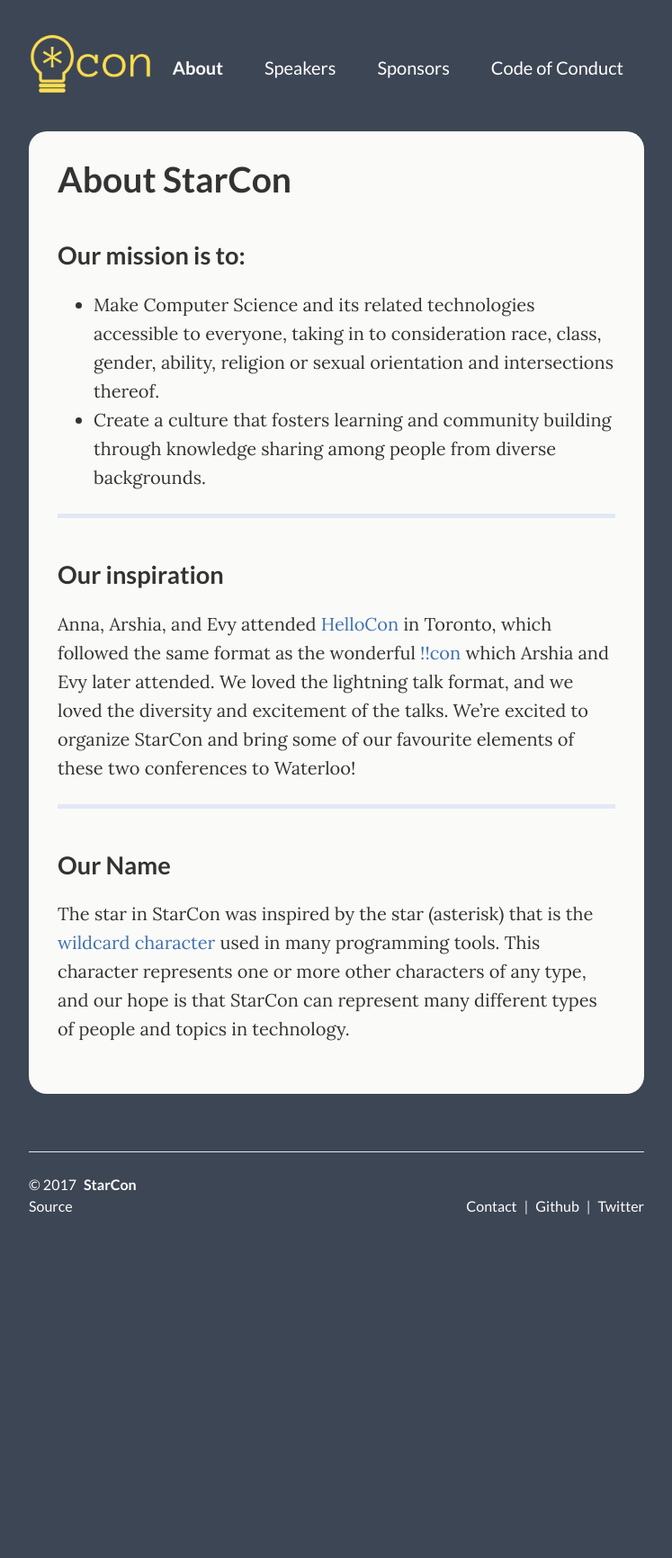
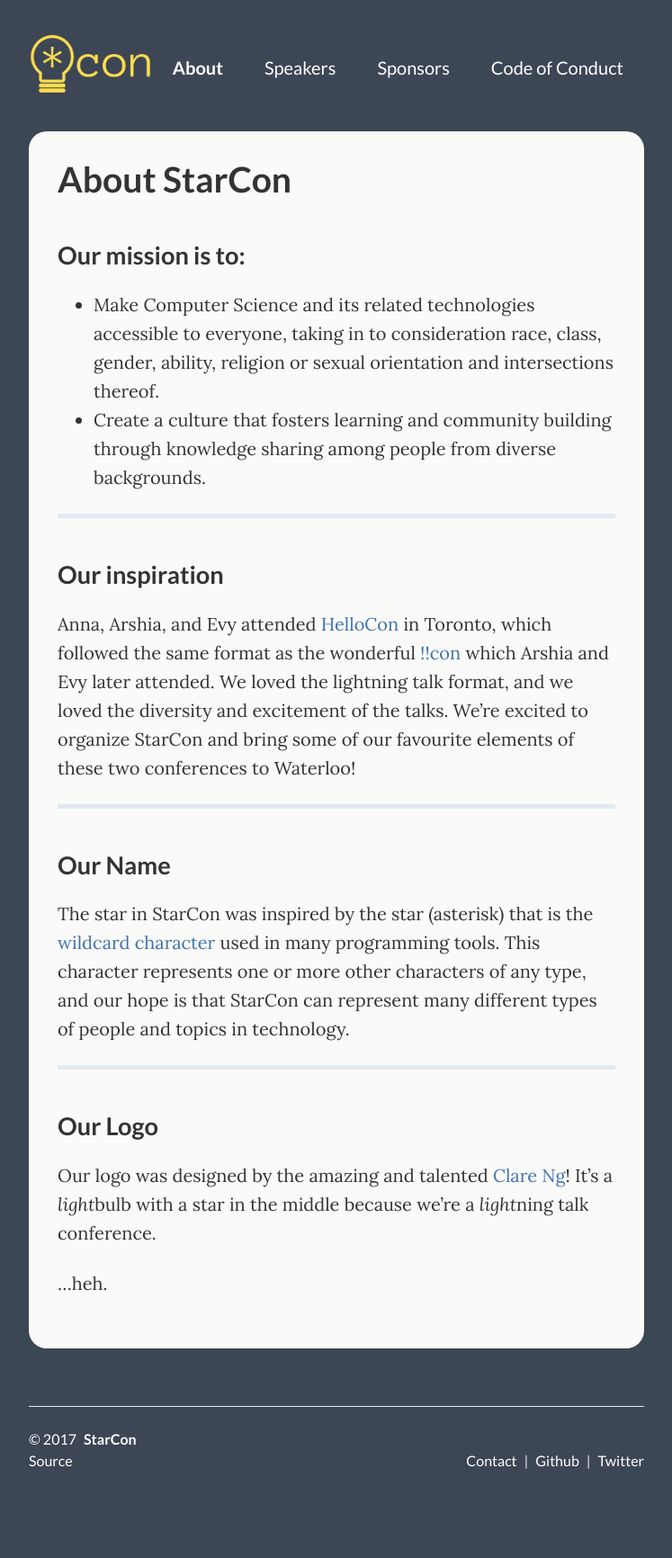
Before and after one commit to StarConKW/starconkw.github.io, a Jekyll site: the page built from _pages/about.md, in a window 1280 px wide. Shown: the whole page at 90% size, without its empty margins (266-1013 px from the left). Built offline with Jekyll 4.4.1, drawn with Linux system fonts in a browser that asks for light colours; before the commit the page ends 1449 px from its top, so only the background shows below that.

Commit message:
add recognition for clare

```diff
--- a/_pages/about.md
+++ b/_pages/about.md
@@ -27,4 +27,12 @@ Anna, Arshia, and Evy attended [HelloCon](http://hellocon.net) in Toronto, which
 
 The star in StarCon was inspired by the star (asterisk) that is the [wildcard character](http://whatis.techtarget.com/definition/wildcard-character) used in many programming tools. This character represents one or more other characters of any type, and our hope is that StarCon can represent many different types of people and topics in technology.
 
+---
+
+## Our Logo
+
+Our logo was designed by the amazing and talented [Clare Ng](https://twitter.com/clare_n9)! It's a *light*bulb with a star in the middle because we're a *light*ning talk conference.
+
+...heh.
+
 </div>
```
